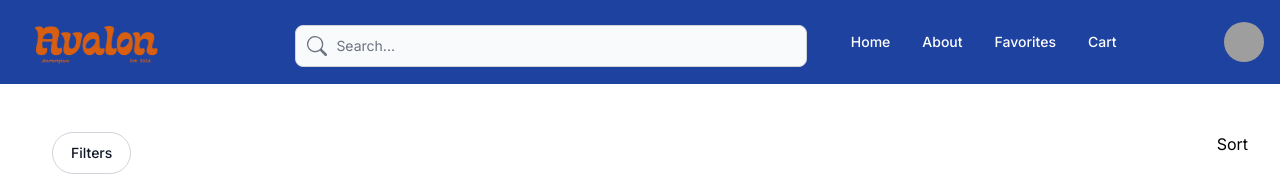
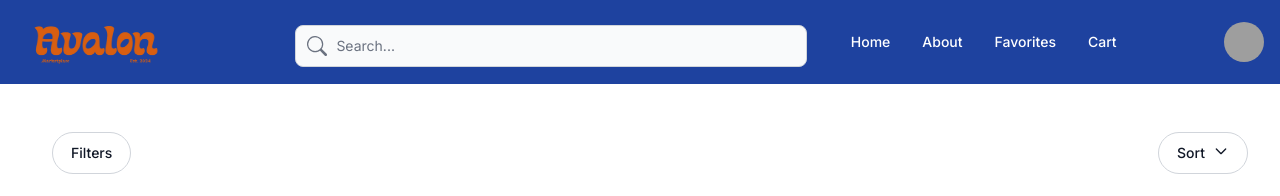
Before and after one commit to SeryahWilliam/avalon, a Next.js app: page /search in a window 1280 px wide. Shown: the top 196 px of the page. Built offline with nearby package versions, Linux system fonts and the light colour scheme; grey boxes are pictures that could not be loaded.

Commit message:
added sort dropdown

```diff
--- a/src/app/components/Sort.jsx
+++ b/src/app/components/Sort.jsx
@@ -1,7 +1,19 @@
+"use client";
 import React from "react";
+import { Dropdown } from "flowbite-react";
 
 function Sort() {
-  return <div>Sort</div>;
+  const handleSort = () => {
+    console.log("sorting");
+  };
+  return (
+    <Dropdown pill color="light" label="Sort">
+      <Dropdown.Item onClick={handleSort}>Price: low to high</Dropdown.Item>
+      <Dropdown.Item onClick={handleSort}>Price: high to low</Dropdown.Item>
+      <Dropdown.Item onClick={handleSort}>Top reviews</Dropdown.Item>
+      <Dropdown.Item onClick={handleSort}>Newest</Dropdown.Item>
+    </Dropdown>
+  );
 }
 
 export default Sort;
```
